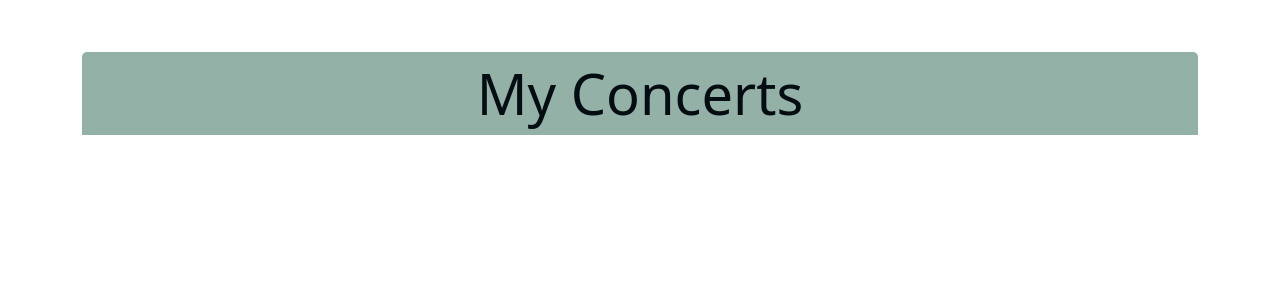
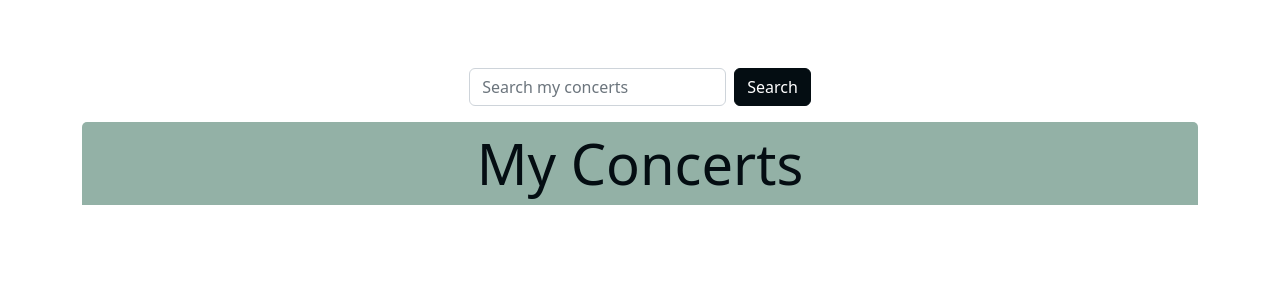
Before and after one commit to soehlert/concert-elephant, a Django app: template concert_elephant/templates/users/user_detail.html in a window 1280 px wide. Shown: the part 80-380 px from the top of the page. Run offline with Django 4.2, Linux system fonts and the light colour scheme; the template is opened without the code that fills it, so the values that code supplies are empty; some libraries are stand-ins or nearby versions.

Commit message:
feat(profile-search): add a search to my profile

```diff
--- a/concert_elephant/templates/users/user_detail.html
+++ b/concert_elephant/templates/users/user_detail.html
@@ -5,6 +5,15 @@
 {% load custom_filters %}
 
 {% block content %}
+  <div class="d-flex justify-content-center mt-3 mb-3">
+    <form method="get" action="{% url 'users:detail' object.username %}"
+          class="form-inline d-flex text-center">
+        <label for="profileSearch" class="sr-only"></label>
+        <input class="form-control me-2" type="search" placeholder="Search my concerts"
+               aria-label="Search" id="profileSearch" name="q" value="{{ request.GET.q }}">
+        <button class="btn btn-outline-success text-white" type="submit">Search</button>
+    </form>
+  </div>
   <div class="row justify-content-center">
     <div class="col col-md-12 col-sm-12">
       <div class="card">
```
Also changed, not shown: concert_elephant/users/views.py (+15 -2 lines).
